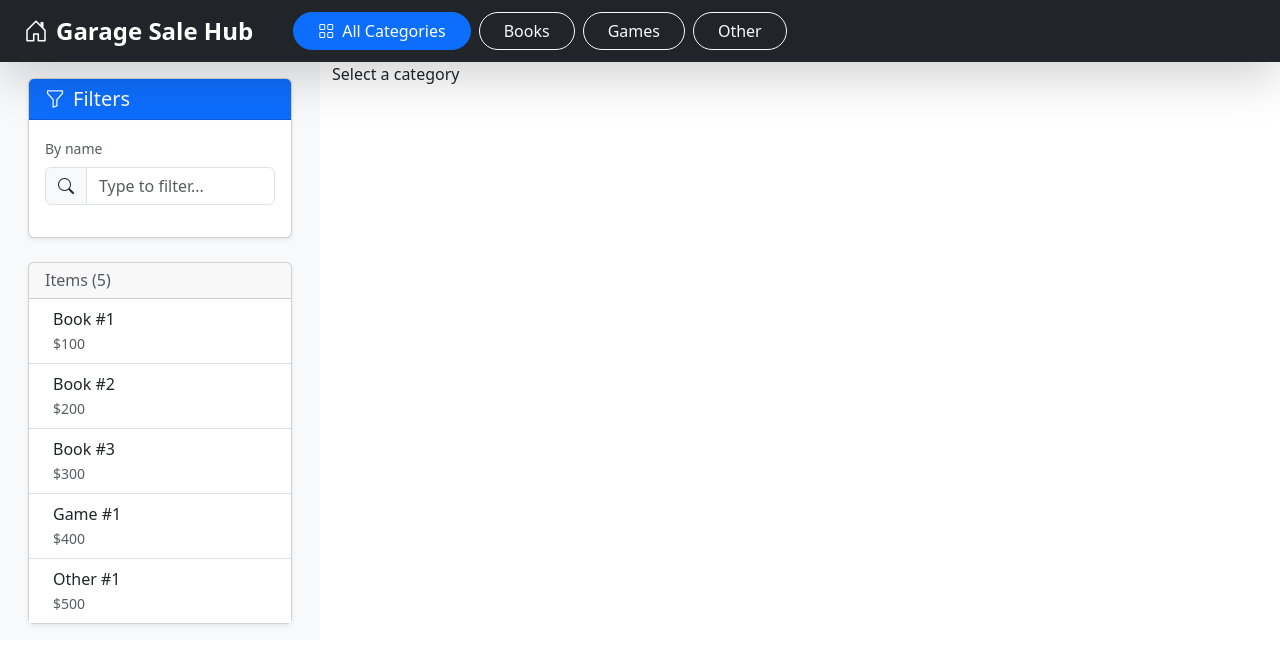
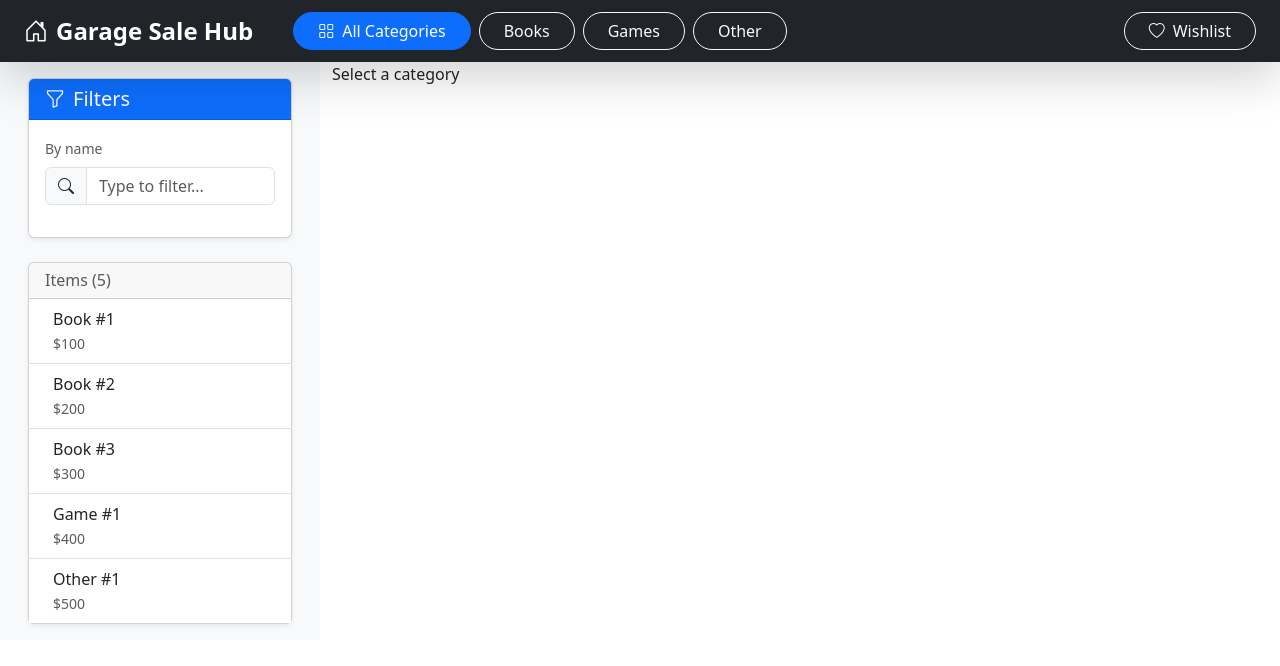
Before and after one commit to liveweird/garage-web, a Next.js app: page / in a window 1280 px wide. Shown: the top 666 px of the page. Built offline with nearby package versions, Linux system fonts and the light colour scheme.

Commit message:
Added wishlist button, toggles correctly, but doesn't list anything properly yet

```diff
--- a/app/components/TopMenu.tsx
+++ b/app/components/TopMenu.tsx
@@ -3,13 +3,21 @@
 import { getCategories } from "../services/GetCategories";
 
 type TopMenuProps = {
+  selectedAllCategories: boolean;
   selectedCategoryId: string;
+  selectedWishlist: boolean;
+  onAllCategoriesSelect: () => void;
   onCategorySelect: (newCategoryId: string) => void;
+  onWishlistSelect: () => void;
 };
 
 export default function TopMenu({
+  selectedAllCategories,
   selectedCategoryId,
+  selectedWishlist,
+  onAllCategoriesSelect,
   onCategorySelect,
+  onWishlistSelect,
 }: TopMenuProps) {
   return (
     <>
@@ -36,8 +44,10 @@ export default function TopMenu({
             <ul className="navbar-nav me-auto mb-2 mb-lg-0 ms-lg-4">
               <li className="nav-item me-2">
                 <button
-                  className={`btn ${selectedCategoryId === "" ? "btn-primary" : "btn-outline-light"} rounded-pill px-4`}
-                  onClick={() => onCategorySelect("")}
+                  className={`btn ${selectedAllCategories === true ? "btn-primary" : "btn-outline-light"} rounded-pill px-4`}
+                  onClick={() => {
+                    onAllCategoriesSelect();
+                  }}
                 >
                   <i className="bi bi-grid me-2"></i>
                   All Categories
@@ -50,13 +60,24 @@ export default function TopMenu({
                     aria-current={
                       category.id === selectedCategoryId ? "page" : undefined
                     }
-                    onClick={() => onCategorySelect(category.id)}
+                    onClick={() => {
+                      onCategorySelect(category.id);
+                    }}
                   >
                     {category.name}
                   </button>
                 </li>
               ))}
             </ul>
+            <button
+              className={`btn ${selectedWishlist === true ? "btn-primary" : "btn-outline-light"} rounded-pill px-4`}
+              onClick={() => {
+                onWishlistSelect();
+              }}
+            >
+              <i className="bi bi-heart me-2"></i>
+              Wishlist
+            </button>
           </div>
         </div>
       </nav>
--- a/app/page.tsx
+++ b/app/page.tsx
@@ -1,29 +1,55 @@
-'use client';
+"use client";
 
-import { useState } from 'react';
+import { useState } from "react";
 
 import styles from "./page.module.css";
 import TopMenu from "./components/TopMenu";
-import LeftMenu from './components/LeftMenu';
-import SingleItem from './components/SingleItem';
+import LeftMenu from "./components/LeftMenu";
+import SingleItem from "./components/SingleItem";
 
-import { Item } from './services/GetItems';
+import { Item } from "./services/GetItems";
 
 type HomePageState = {
+  selectedAllCategories: boolean;
   selectedCategoryId: string;
+  selectedWishlist: boolean;
   selectedItem: Item | null;
 };
 
 export default function Home() {
   const [state, setState] = useState<HomePageState>({
-    selectedCategoryId: '',
+    selectedAllCategories: true,
+    selectedCategoryId: "",
+    selectedWishlist: false,
     selectedItem: null,
   });
+
+  function handleAllCategoriesSelect() {
+    setState({
+      ...state,
+      selectedAllCategories: true,
+      selectedCategoryId: "",
+      selectedWishlist: false,
+      selectedItem: null,
+    });
+  }
 
   function handleCategorySelect(newCategoryId: string) {
     setState({
       ...state,
+      selectedAllCategories: false,
       selectedCategoryId: newCategoryId,
+      selectedWishlist: false,
+      selectedItem: null,
+    });
+  }
+
+  function handleWishlistSelect() {
+    setState({
+      ...state,
+      selectedAllCategories: false,
+      selectedCategoryId: "",
+      selectedWishlist: true,
       selectedItem: null,
     });
   }
@@ -41,8 +67,12 @@ export default function Home() {
         <div className="container-fluid">
           <div className="row">
             <TopMenu
+              selectedAllCategories={state.selectedAllCategories}
               selectedCategoryId={state.selectedCategoryId}
+              selectedWishlist={state.selectedWishlist}
+              onAllCategoriesSelect={handleAllCategoriesSelect}
               onCategorySelect={handleCategorySelect}
+              onWishlistSelect={handleWishlistSelect}
             />
           </div>
           <div className="row">
@@ -54,19 +84,18 @@ export default function Home() {
               />
             </div>
             <div className="col-md-9">
-              {
-                state.selectedItem !== null ?
-                <SingleItem item={state.selectedItem} /> :
-                state.selectedCategoryId !== '' ?
-                <div className="text-left">Select an item</div> :
+              {state.selectedItem !== null ? (
+                <SingleItem item={state.selectedItem} />
+              ) : state.selectedCategoryId !== "" ? (
+                <div className="text-left">Select an item</div>
+              ) : (
                 <div className="text-left">Select a category</div>
-              }
+              )}
             </div>
           </div>
         </div>
       </main>
-      <footer className={styles.footer}>
-      </footer>
+      <footer className={styles.footer}></footer>
     </div>
   );
 }
```
